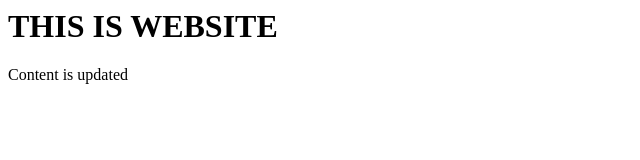
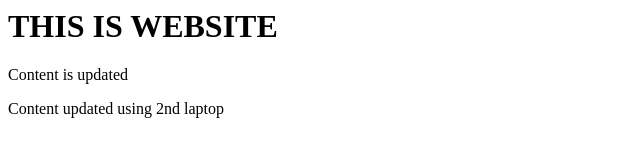
Before and after one commit to sathishsarma/web, a plain HTML site: page prj01/index.html in a window 1280 px wide. Shown: the whole page, without its empty margins (0-640 px from the left). Drawn offline with Linux system fonts and the light colour scheme.

Commit message:
Update index.html

```diff
--- a/prj01/index.html
+++ b/prj01/index.html
@@ -3,5 +3,6 @@
 <BODY>
 <H1>THIS IS WEBSITE</H1>
 <p>Content is updated</p>
+<p>Content updated using 2nd laptop</p>
 </BODY>
 <HTML>
```
